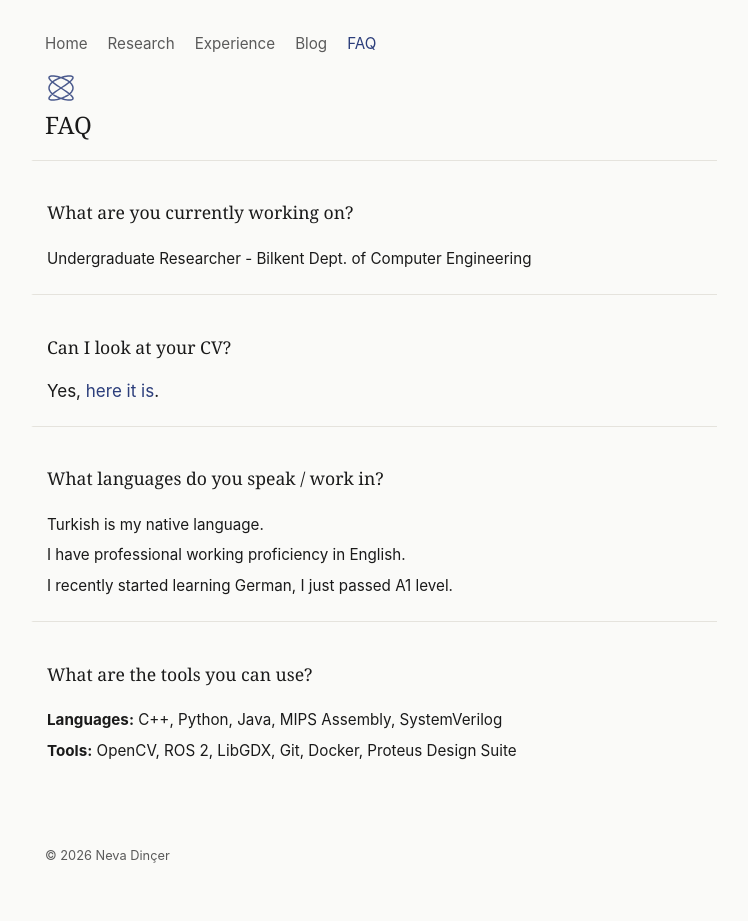
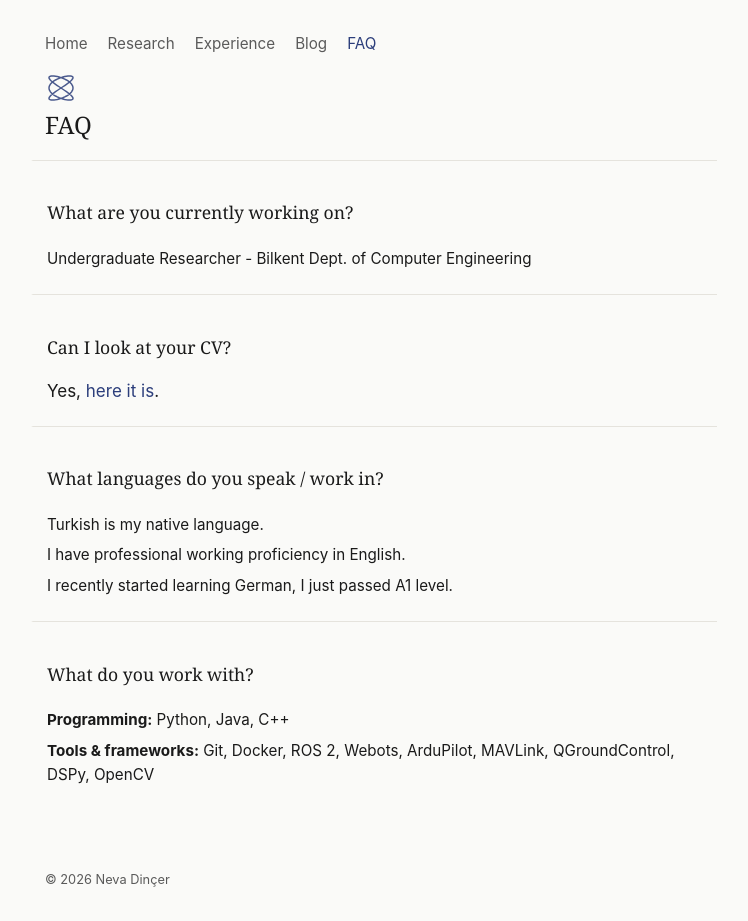
Before and after one commit to NevaDincer/nevadincer.github.io, a Jekyll site: the page built from faq.md, in a window 1280 px wide. Shown: the whole page, without its empty margins (259-1007 px from the left). Built offline with Jekyll 4.4.1, drawn with Linux system fonts in a browser that asks for light colours; some web fonts are replaced; before the commit the page ends 900 px from its top, so only the background shows below that.

Commit message:
Update tools and programming languages section

```diff
--- a/faq.md
+++ b/faq.md
@@ -33,9 +33,9 @@ permalink: /faq/
 </div>
 
 <div class="entry">
-  <p class="entry-title">What are the tools you can use?</p>
+  <p class="entry-title">What do you work with?</p>
   <ul class="extra-list">
-    <li><strong>Languages:</strong> C++, Python, Java, MIPS Assembly, SystemVerilog</li>
-    <li><strong>Tools:</strong> OpenCV, ROS 2, LibGDX, Git, Docker, Proteus Design Suite</li>
+    <li><strong>Programming:</strong> Python, Java, C++</li>
+    <li><strong>Tools & frameworks:</strong> Git, Docker, ROS 2, Webots, ArduPilot, MAVLink, QGroundControl, DSPy, OpenCV</li>
   </ul>
 </div>
```
